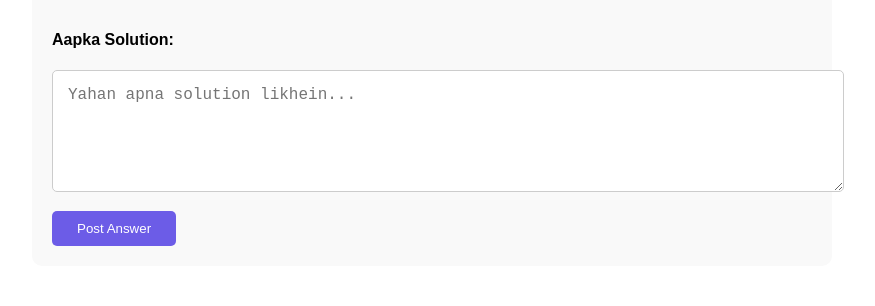
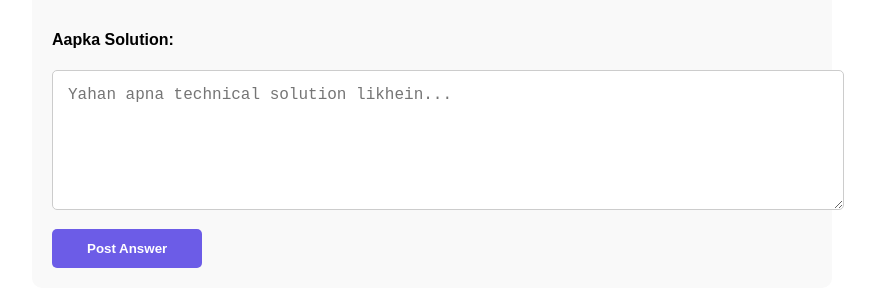
Before and after one commit to bawadkarchakrdhar-droid/So-Lite-, a React (Create React App) app in the folder frontend/: page /question/1 in a window 1280 px wide. Shown: the part 214-520 px from the top of the page, without its empty margins (208-1083 px from the left). Built offline with nearby package versions, Linux system fonts and the light colour scheme; no server answers; sample sign-in values are in the browser's storage.

Commit message:
final post fix

```diff
--- a/frontend/src/QuestionDetail.js
+++ b/frontend/src/QuestionDetail.js
@@ -10,10 +10,13 @@ const QuestionDetail = () => {
     const [answerBody, setAnswerBody] = useState('');
     const [loading, setLoading] = useState(true);
 
+    // 1. Data load karne ka function
     const loadAllDetails = async () => {
         try {
             const res = await axios.get(`https://so-lite-backend.onrender.com/api/question/${id}`);
+            console.log("Data fetched:", res.data);
             setQuestion(res.data);
+            // Safety check for map function
             setAnswers(Array.isArray(res.data?.answers) ? res.data.answers : []);
             setLoading(false);
         } catch (err) {
@@ -26,6 +29,7 @@ const QuestionDetail = () => {
         loadAllDetails();
     }, [id]);
 
+    // 2. Answer submit karne ka fixed function
     const handleAnswerSubmit = async (e) => {
         e.preventDefault();
         const userId = localStorage.getItem('userId');
@@ -35,21 +39,27 @@ const QuestionDetail = () => {
             return navigate('/login');
         }
 
+        // Master Fix: Backend schema mismatch se bachne ke liye sabhi possible fields bhej rahe hain
+        const answerData = {
+            answerBody: answerBody,
+            body: answerBody,
+            user: userId,
+            userId: userId,
+            question: id,
+            questionId: id
+        };
+
         try {
-            // Dono fields bhej rahe hain taaki 500 Internal Server Error fix ho jaye
-            await axios.post('https://so-lite-backend.onrender.com/api/answer', {
-                answerBody: answerBody,
-                body: answerBody,
-                userId: userId,
-                questionId: id
-            });
+            // Post request to backend route
+            await axios.post('https://so-lite-backend.onrender.com/api/answer', answerData);
 
             setAnswerBody('');
-            loadAllDetails();
+            loadAllDetails(); // List update karne ke liye
             alert("Answer post ho gaya! ✅");
         } catch (err) {
-            console.error("Full Post Error:", err.response?.data || err.message);
-            alert(`Lafda ho gaya: ${err.response?.data?.message || "Server Error (Backend Check Karo)"}`);
+            console.error("Post Error:", err.response?.data || err.message);
+            // Agar abhi bhi 500 error aaye toh matlab backend crash ho raha hai
+            alert(`Lafda ho gaya: ${err.response?.data?.message || "Server Error (Backend logs check karo)"}`);
         }
     };
 
@@ -64,18 +74,19 @@ const QuestionDetail = () => {
 
     return (
         <div style={{ padding: '20px', maxWidth: '800px', margin: '0 auto', fontFamily: 'Arial' }}>
+            {/* Question Display */}
             <div style={{ borderBottom: '2px solid #eee', paddingBottom: '20px' }}>
                 <h1 style={{ color: '#2c3e50' }}>{question?.title}</h1>
                 <p style={{ fontSize: '18px', whiteSpace: 'pre-wrap' }}>{question?.body}</p>
             </div>
 
+            {/* Answers List with map fix */}
             <h3 style={{ marginTop: '30px', color: '#6c5ce7' }}>{answers.length} Answers</h3>
 
             <div style={{ marginTop: '20px' }}>
                 {answers.length > 0 ? (
                     answers.map((ans) => (
-                        <div key={ans._id} style={{ padding: '15 fpx', border: '1px solid #ddd', borderRadius: '8px', marginBottom: '10px' }}>
-                            {/* Dono field check kar rahe hain display ke liye */}
+                        <div key={ans._id} style={{ padding: '15px', border: '1px solid #ddd', borderRadius: '8px', marginBottom: '10px', backgroundColor: '#fff' }}>
                             <p style={{ margin: '0' }}>{ans.answerBody || ans.body}</p>
                             <div style={{ textAlign: 'right', marginTop: '10px' }}>
                                 <small style={{ color: '#0074cc' }}>— {ans.user?.username || "Technical User"}</small>
@@ -87,18 +98,19 @@ const QuestionDetail = () => {
                 )}
             </div>
 
+            {/* Form Section */}
             <div style={{ marginTop: '50px', padding: '20px', background: '#f9f9f9', borderRadius: '10px' }}>
                 <h4>Aapka Solution:</h4>
                 <form onSubmit={handleAnswerSubmit}>
                     <textarea
                         style={{ width: '100%', padding: '15px', borderRadius: '5px', border: '1px solid #ccc', fontSize: '16px' }}
-                        rows="5"
+                        rows="6"
                         value={answerBody}
                         onChange={(e) => setAnswerBody(e.target.value)}
-                        placeholder="Yahan apna solution likhein..."
+                        placeholder="Yahan apna technical solution likhein..."
                         required
                     />
-                    <button type="submit" style={{ marginTop: '15px', padding: '10px 25px', backgroundColor: '#6c5ce7', color: '#fff', border: 'none', borderRadius: '5px', cursor: 'pointer' }}>
+                    <button type="submit" style={{ marginTop: '15px', padding: '12px 35px', backgroundColor: '#6c5ce7', color: '#fff', border: 'none', borderRadius: '5px', cursor: 'pointer', fontWeight: 'bold' }}>
                         Post Answer
                     </button>
                 </form>
```
